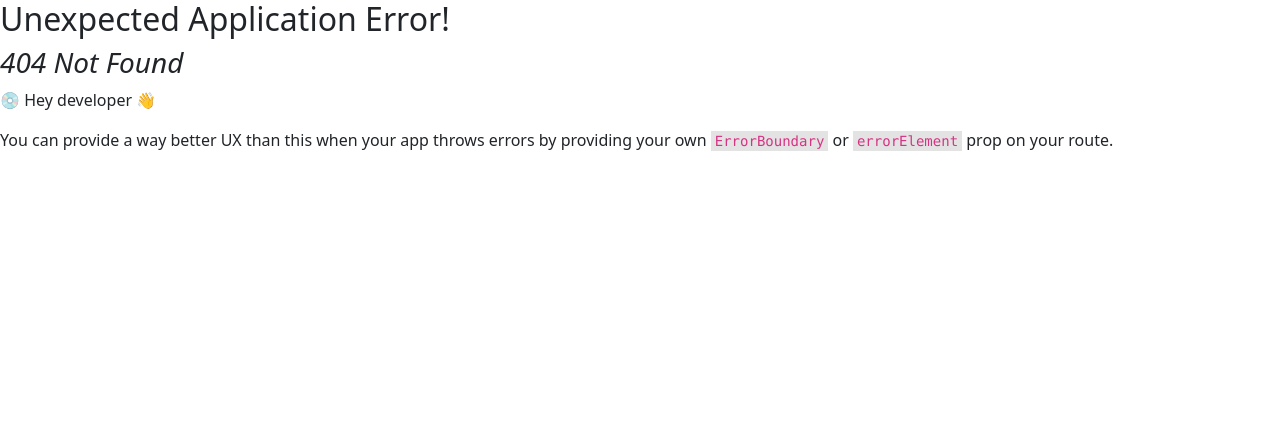
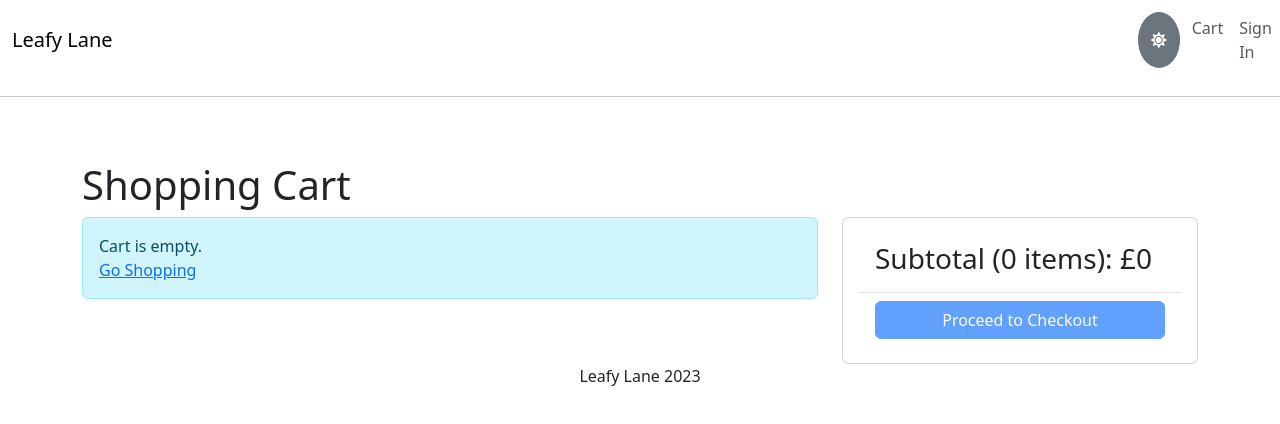
Before and after one commit to ZEwela/leafy_lane, a React (Vite) app in the folder frontend/: page /cart in a window 1280 px wide. Before the commit this address had no page. Shown: the top 424 px of the page. Built offline with nearby package versions, Linux system fonts and the light colour scheme.

Commit message:
Cart Page

```diff
--- a/frontend/src/index.css
+++ b/frontend/src/index.css
@@ -19,3 +19,7 @@
 img.large {
   max-width: 100%;
 }
+
+img.thumbnail {
+  height: 80px;
+}
--- a/frontend/src/main.tsx
+++ b/frontend/src/main.tsx
@@ -15,12 +15,14 @@
 import { ReactQueryDevtools } from "@tanstack/react-query-devtools";
 import { QueryClient } from "@tanstack/react-query";
 import { StoreProvider } from "./Store.tsx";
+import Cart from "./pages/Cart.tsx";
 
 const router = createBrowserRouter(
   createRoutesFromElements(
     <Route path="/" element={<App />}>
       <Route index={true} element={<Home />} />
       <Route path="product/:slug" element={<Product />} />
+      <Route path="cart" element={<Cart />} />
     </Route>
   )
 );
--- /dev/null
+++ b/frontend/src/pages/Cart.tsx
@@ -0,0 +1,123 @@
+import React, { useContext } from "react";
+import { Link, useNavigate } from "react-router-dom";
+import { Store } from "../Store";
+import { CartItem } from "../types/Cart";
+import { toast } from "react-toastify";
+import { Helmet } from "react-helmet-async";
+import { Button, Card, Col, ListGroup, Row } from "react-bootstrap";
+import MessageBox from "../components/MessageBox";
+
+function Cart() {
+  const navigate = useNavigate();
+  const {
+    state: {
+      mode,
+      cart: { cartItems },
+    },
+    dispatch,
+  } = useContext(Store);
+
+  const updateCartHandler = (item: CartItem, quantity: number) => {
+    if (item.countInStock < quantity) {
+      toast.warning("Sorry. Product is out of stock.");
+      return;
+    } else {
+      dispatch({ type: "CART_ADD_ITEM", payload: { ...item, quantity } });
+    }
+  };
+
+  const checkoutHandler = () => {
+    navigate("/signin?redirect=/shipping");
+  };
+  return (
+    <div>
+      <Helmet>
+        <title>Shopping Cart</title>
+      </Helmet>
+      <h1>Shopping Cart</h1>
+      <Row>
+        <Col md={8}>
+          {cartItems.length === 0 ? (
+            <MessageBox>
+              Cart is empty. <br />
+              <Link to="/">Go Shopping</Link>
+            </MessageBox>
+          ) : (
+            <ListGroup>
+              {cartItems.map((item) => (
+                <ListGroup.Item key={item._id}>
+                  <Row className="align-items-center">
+                    <Col md={4}>
+                      <img
+                        src={item.image}
+                        alt={item.name}
+                        className="img-fluid rounded thumbnail"
+                      />
+                      <Link to={`/product/${item.slug}`}>{item.name}</Link>
+                    </Col>
+                    <Col md={3}>
+                      <Button
+                        onClick={() =>
+                          updateCartHandler(item, item.quantity - 1)
+                        }
+                        variant={mode}
+                        disabled={item.quantity === 1}
+                      >
+                        <i className="fas fa-minus-circle"></i>
+                      </Button>{" "}
+                      <span>{item.quantity}</span>{" "}
+                      <Button
+                        onClick={() =>
+                          updateCartHandler(item, item.quantity + 1)
+                        }
+                        variant={mode}
+                        disabled={item.quantity === item.countInStock}
+                      >
+                        <i className="fas fa-plus-circle"></i>
+                      </Button>{" "}
+                    </Col>
+                    <Col md={3}>£{item.price * item.quantity}</Col>
+                    <Col md={2}>
+                      <Button variant={mode}>
+                        <i className="fas fa-trash"></i>
+                      </Button>
+                    </Col>
+                  </Row>
+                </ListGroup.Item>
+              ))}
+            </ListGroup>
+          )}
+        </Col>
+        <Col md={4}>
+          <Card>
+            <Card.Body>
+              <ListGroup variant="flush">
+                <ListGroup.Item>
+                  <h3>
+                    Subtotal ({cartItems.reduce((a, c) => a + c.quantity, 0)}{" "}
+                    items): £
+                    {cartItems.reduce((a, c) => a + c.quantity * c.price, 0)}
+                  </h3>
+                </ListGroup.Item>
+                <ListGroup.Item>
+                  <div className="d-grid">
+                    <Button
+                      type="button"
+                      variant="primary"
+                      onClick={checkoutHandler}
+                      disabled={cartItems.length === 0}
+                    >
+                      Proceed to Checkout
+                    </Button>
+                  </div>
+                </ListGroup.Item>
+              </ListGroup>
+            </Card.Body>
+          </Card>
+        </Col>
+      </Row>
+    </div>
+  );
+}
+
+export default Cart;
```
